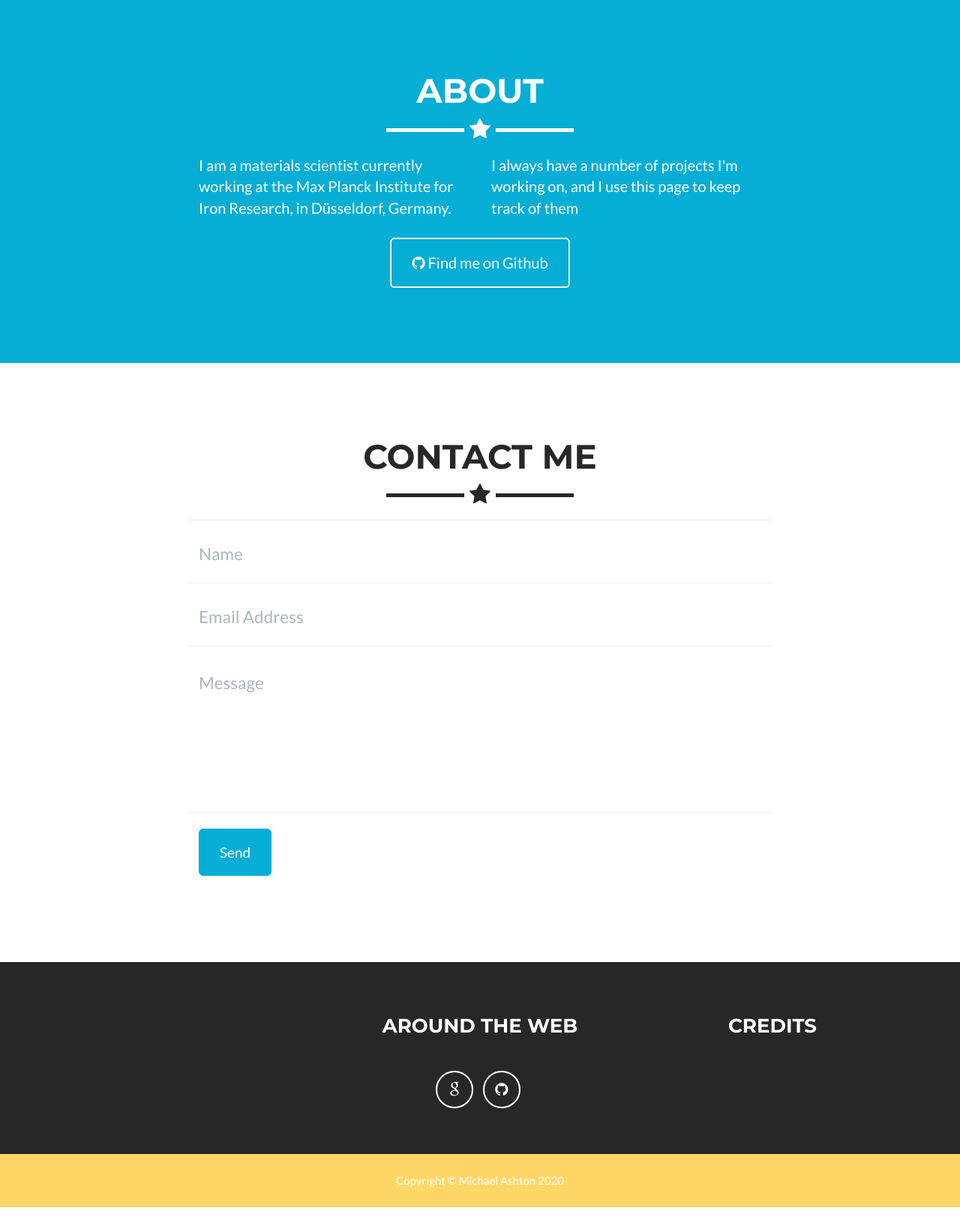
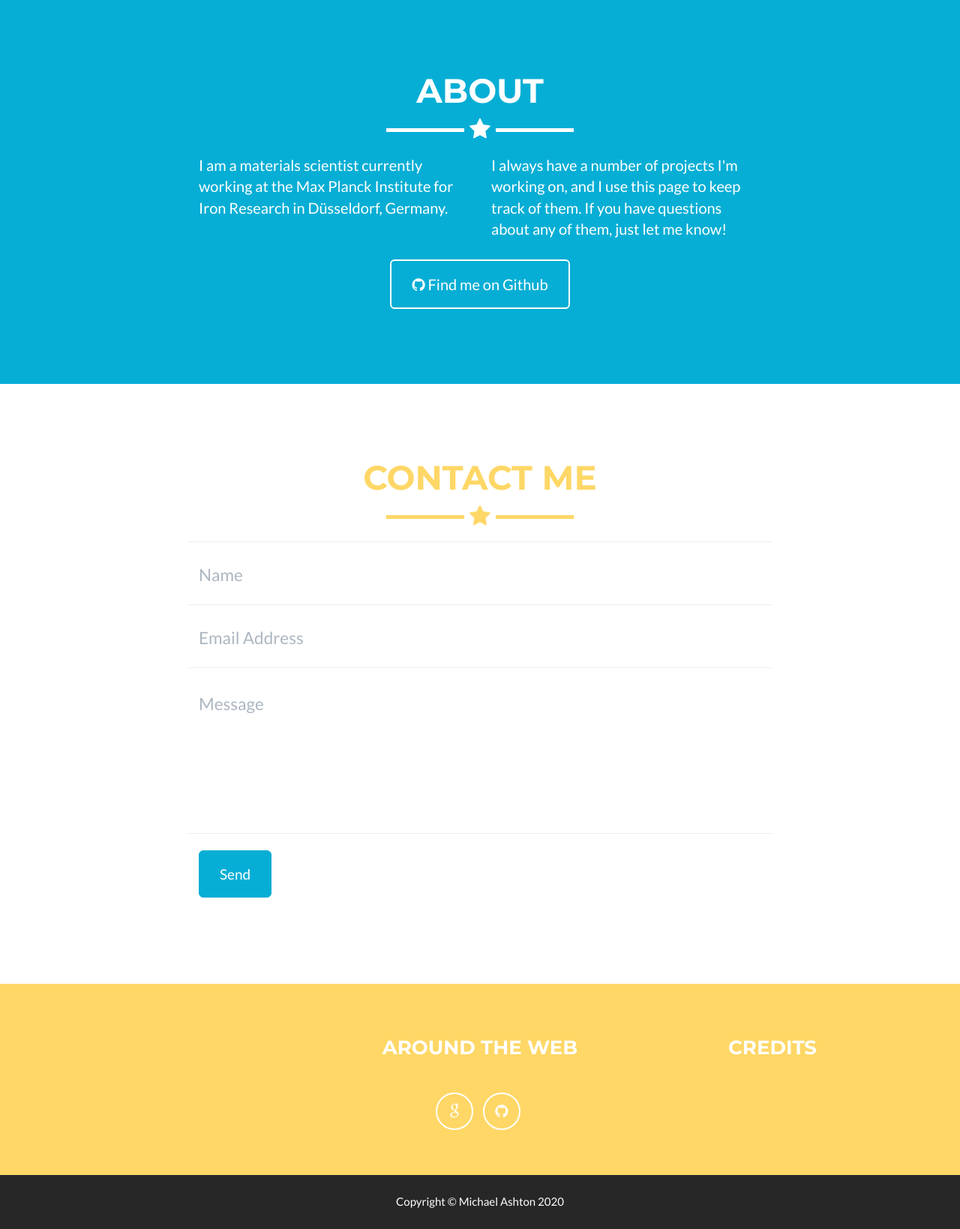
Before and after one commit to ashtonmv/ashtonmv.github.io, a Jekyll site: the page built from _posts/2014-07-19-project-6.markdown, in a window 1280 px wide, cut to the strip 1203-2842 px from the top of the page. Shown: the whole strip at 75% size. Built offline with Jekyll 4.4.1, drawn with Linux system fonts in a browser that asks for light colours; before the commit the page ends 2813 px from its top, so only the background shows below that.

```diff
--- a/_config.yml
+++ b/_config.yml
@@ -27,8 +27,8 @@
 color:
   primary: 06AED5 #80B3FF
   primary-rgb: "24,288,156" #"128,179,255"
-  secondary: 272727 #FD6E8A
-  secondary-dark: FED766 #A2122F
+  secondary: FED766 #FD6E8A
+  secondary-dark: 272727 #A2122F
 
 # Footer settings
 footer:
--- a/_includes/about.html
+++ b/_includes/about.html
@@ -9,10 +9,10 @@
             </div>
             <div class="row">
                 <div class="col-lg-4 col-lg-offset-2">
-                    <p>I am a materials scientist currently working at the Max Planck Institute for Iron Research, in Düsseldorf, Germany.</p>
+                    <p>I am a materials scientist currently working at the Max Planck Institute for Iron Research in Düsseldorf, Germany.</p>
                 </div>
                 <div class="col-lg-4">
-                    <p>I always have a number of projects I'm working on, and I use this page to keep track of them</p>
+                    <p>I always have a number of projects I'm working on, and I use this page to keep track of them. If you have questions about any of them, just let me know!</p>
                 </div>
                 <div class="col-lg-8 col-lg-offset-2 text-center">
                     <a href="https://github.com/ashtonmv" class="btn btn-lg btn-outline">
```
Also changed, not shown: img/portfolio/pyrho.jpeg (deleted).
